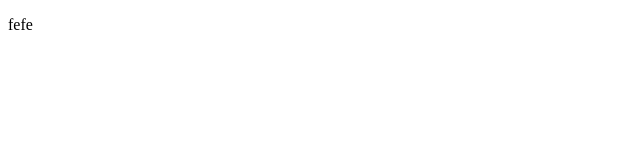
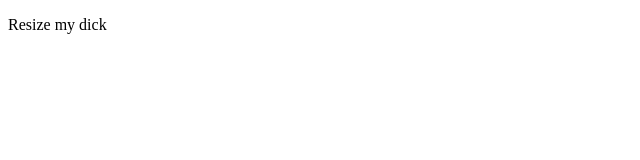
Before and after one commit to vaneahortolomei/Houts, a React (Vite) app: page / in a window 1280 px wide. Shown: the top 160 px of the page, without its empty margins (0-640 px from the left). Built offline with nearby package versions, Linux system fonts and the light colour scheme.

Commit message:
:bug: Fixed configs

```diff
--- a/package.json
+++ b/package.json
@@ -65,8 +65,9 @@
     "eslint-plugin-react-refresh": "^0.4.6",
     "husky": "^9.0.11",
     "lint-staged": "^15.2.2",
+    "typescript": "^4.6.4",
     "prettier": "^3.2.5",
-    "typescript": "^5.4.4",
-    "vite": "^5.2.0"
+    "vite": "^5.2.0",
+    "vite-plugin-babel-macros": "^1.0.6"
   }
 }
--- a/src/app/app.tsx
+++ b/src/app/app.tsx
@@ -1,13 +1,13 @@
 import React from 'react';
-// import { useTranslation } from 'react-i18next';
 import { AppShell, Text } from '@mantine/core';
+import { useTranslation } from 'react-i18next';
 
 export const BaseTemplate = () => {
-  // const { t } = useTranslation();
+  const { t } = useTranslation();
   return (
     <>
       <AppShell>
-        <Text>fefe</Text>
+        <Text>{t('lang.text2')}</Text>
       </AppShell>
     </>
   );
--- a/src/entities/ix18next/index.ts
+++ b/src/entities/ix18next/index.ts
@@ -14,6 +14,6 @@ export const resources = {
 
 i18n.use(initReactI18next).init({
   resources,
-  lng: 'de'
+  lng: 'en'
 });
 export default i18n;
--- a/src/main.tsx
+++ b/src/main.tsx
@@ -1,7 +1,7 @@
 import React from 'react';
 import ReactDOM from 'react-dom/client';
 import '@/entities/ix18next/index';
-import { BaseTemplate } from './app/app';
+import { BaseTemplate } from '@/app/app';
 import { MantineProvider } from '@mantine/core';
 
 const rootElement = document.getElementById('root');
--- a/vite.config.ts
+++ b/vite.config.ts
@@ -1,9 +1,10 @@
 import { defineConfig } from 'vite';
 import react from '@vitejs/plugin-react';
+import macrosPlugin from 'vite-plugin-babel-macros';
 import path from 'path';
 
 export default defineConfig({
-  plugins: [react()],
+  plugins: [react(), macrosPlugin()],
   resolve: {
     alias: {
       '@': path.resolve(__dirname, './src')
```
Also changed, not shown: 1 other file (tests, documents, lock files or other folders).
